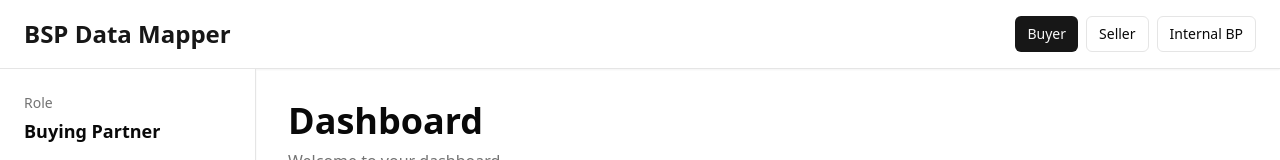
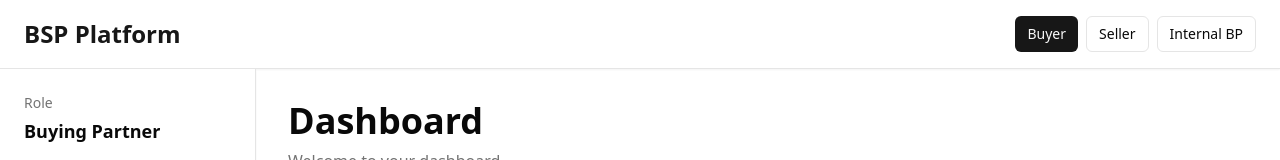
Before and after one commit to FlawlessCX/bsp-data-mapper, a React (Vite) app: page / in a window 1280 px wide. Shown: the top 160 px of the page. Built offline with nearby package versions, Linux system fonts and the light colour scheme.

Commit message:
Rename application from 'BSP Data Mapper' to 'BSP Platform'

```diff
--- a/index.html
+++ b/index.html
@@ -3,7 +3,7 @@
   <head>
     <meta charset="UTF-8" />
     <meta name="viewport" content="width=device-width, initial-scale=1.0" />
-    <title>BSP Data Mapper Tool</title>
+    <title>BSP Platform</title>
     <script src="https://cdn.tailwindcss.com"></script>
   </head>
   <body class="bg-white">
--- a/src/main.tsx
+++ b/src/main.tsx
@@ -40,7 +40,7 @@ function App() {
       {/* Top Navigation */}
       <nav className="bg-card border-b border-border shadow-sm">
         <div className="px-6 py-4 flex justify-between items-center">
-          <h1 className="text-2xl font-bold text-primary">BSP Data Mapper</h1>
+          <h1 className="text-2xl font-bold text-primary">BSP Platform</h1>
           <div className="flex gap-2">
             <Button
               onClick={() => setCurrentRole('buying-partner')}
--- a/src/root.tsx
+++ b/src/root.tsx
@@ -9,7 +9,7 @@ export function RootLayout() {
     <div className="min-h-screen bg-base-100">
       <nav className="navbar bg-base-200 shadow-lg">
         <div className="flex-1">
-          <h1 className="text-2xl font-bold px-4">BSP Data Mapper</h1>
+          <h1 className="text-2xl font-bold px-4">BSP Platform</h1>
         </div>
         <div className="flex-none gap-2 px-4">
           <div className="btn-group">
```
Also changed, not shown: 1 other file (tests, documents, lock files or other folders).
